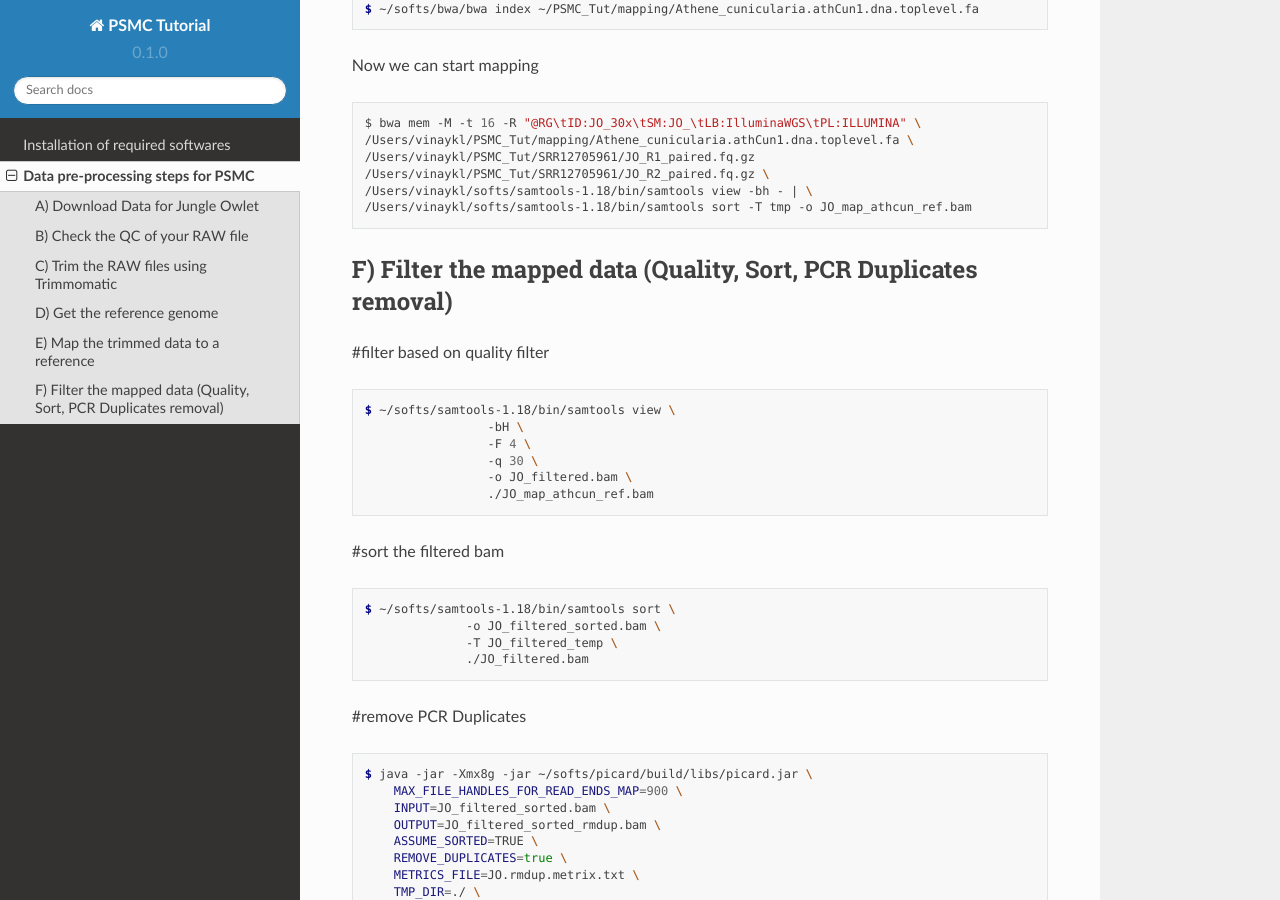
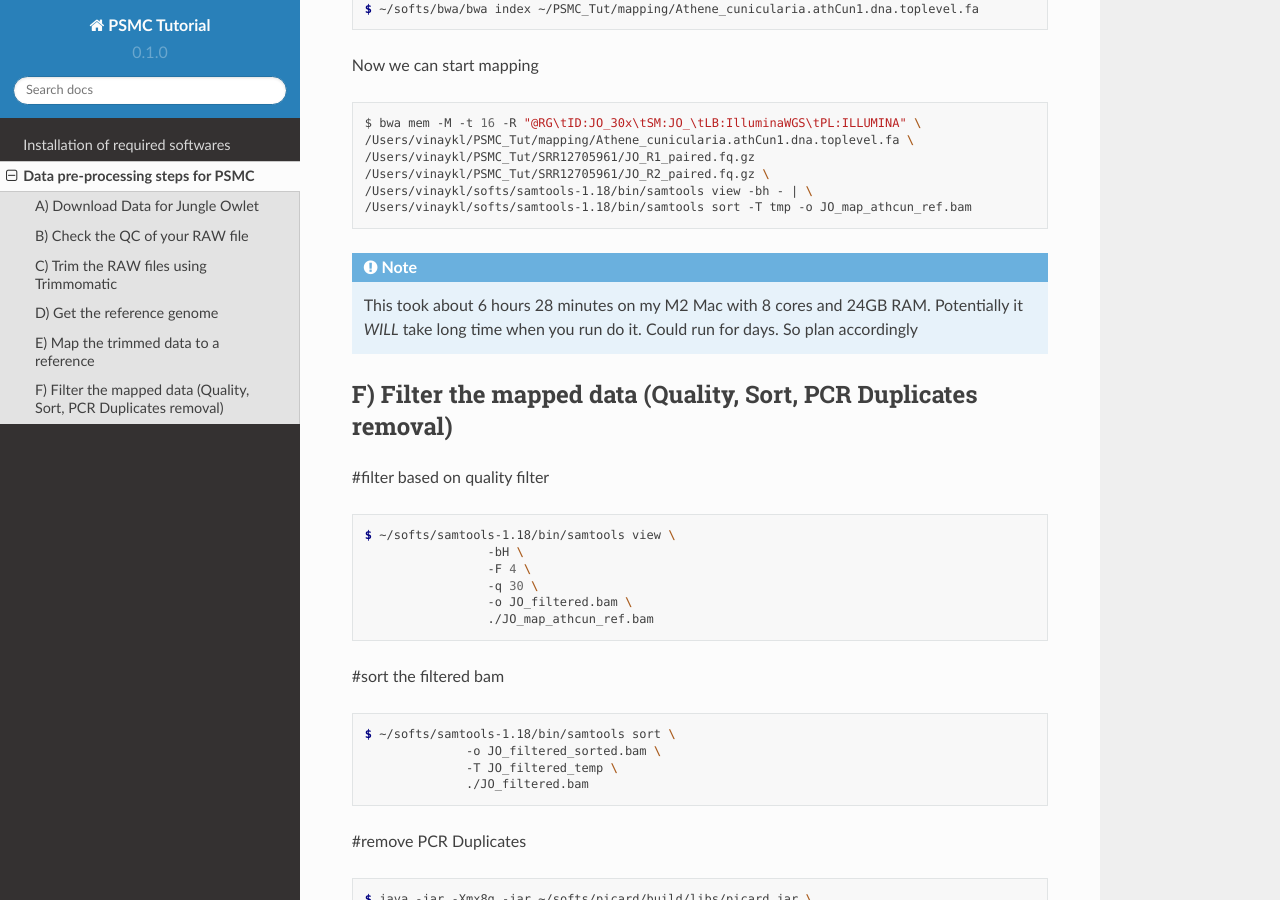
Before and after one commit to stachyris/PSMC_Tutorial-BirdLab, a Sphinx documentation site: the page built from docs/source/01_Data_Pre-Processing.rst, in a window 1280 px wide and 900 px high, scrolled down 2436 px. Built offline with Sphinx 7.4.7 and the Read the Docs theme 2.0.0, drawn with Linux system fonts in a browser that asks for light colours.

Commit message:
Note on time consuming_01_Data_Pre-Processing.rst

```diff
--- a/docs/source/01_Data_Pre-Processing.rst
+++ b/docs/source/01_Data_Pre-Processing.rst
@@ -118,7 +118,6 @@ Before we start mapping the data, we need to ``index`` the reference.
 
 Now we can start mapping
 
-
 .. code-block:: bash
 
  $ bwa mem -M -t 16 -R "@RG\tID:JO_30x\tSM:JO_\tLB:IlluminaWGS\tPL:ILLUMINA" \
@@ -127,6 +126,12 @@ Now we can start mapping
  /Users/vinaykl/PSMC_Tut/SRR12705961/JO_R2_paired.fq.gz \
  /Users/vinaykl/softs/samtools-1.18/bin/samtools view -bh - | \
  /Users/vinaykl/softs/samtools-1.18/bin/samtools sort -T tmp -o JO_map_athcun_ref.bam
+
+
+.. note::
+
+ This took about 6 hours 28 minutes on my M2 Mac with 8 cores and 24GB RAM. Potentially it *WILL* take
+ long time when you run do it. Could run for days. So plan accordingly
 
 
 F) Filter the mapped data (Quality, Sort, PCR Duplicates removal)
```
